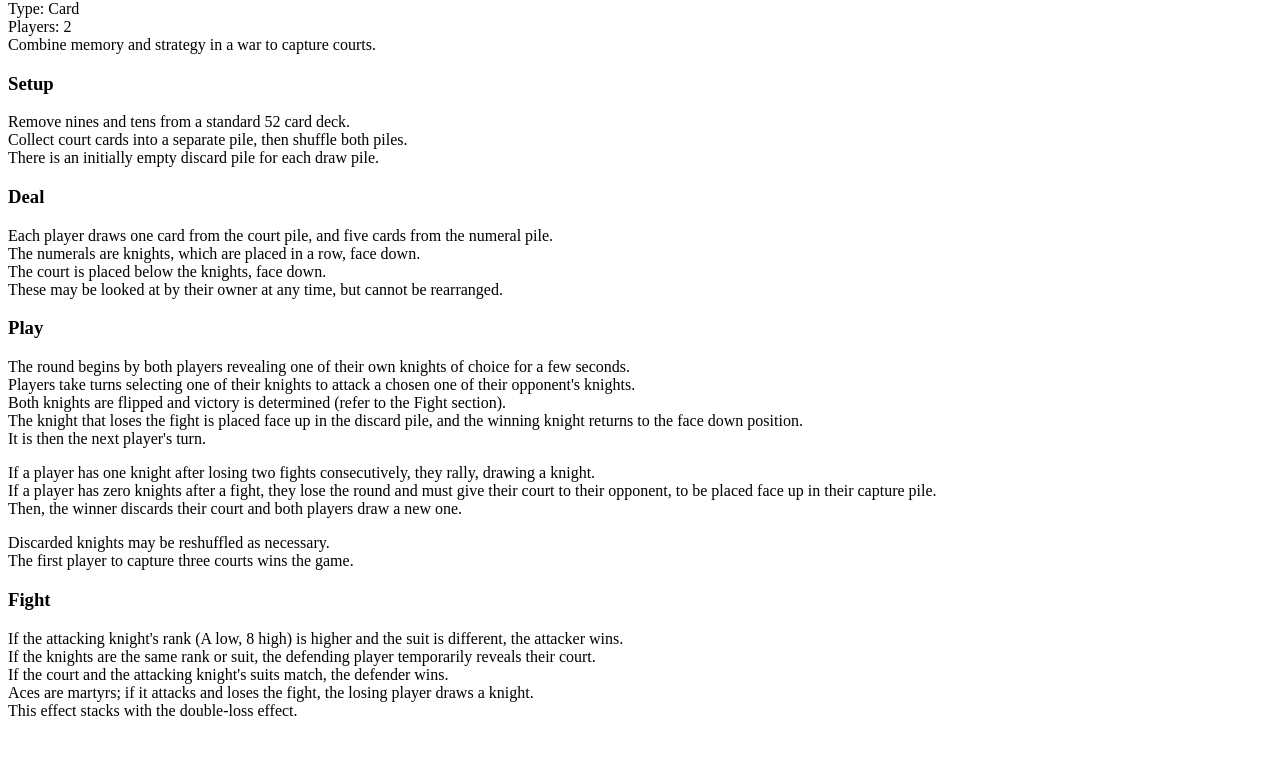
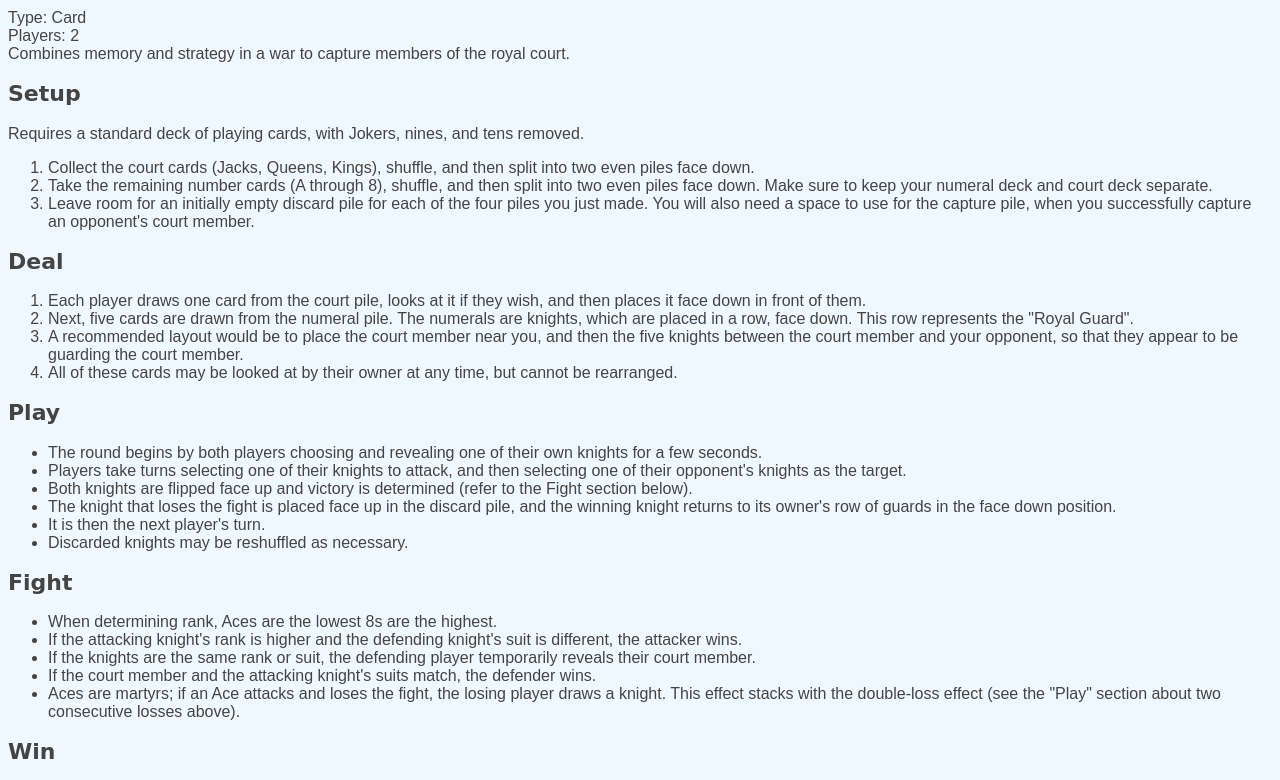
Before and after one commit to Andrew565/vesdii.github.io, a plain HTML site: page games/conquest/index.html in a window 1280 px wide. Shown: the part 80-860 px from the top of the page. Before the commit the page ends 816 px from the top, so only its background shows below. Drawn offline with Linux system fonts and the light colour scheme.

Commit message:
Suggested tweaks to make rules more readable
Fixed a few typos, added a little clarifying language, spruced up the styles, and re-organized the list items just a little bit.

```diff
--- a/games/conquest/index.html
+++ b/games/conquest/index.html
@@ -2,57 +2,109 @@
 <html>
   <head>
     <title>Conquest</title>
+    <style>
+      body {
+        font-family: sans-serif;
+        background-color: aliceblue;
+        color: #444444;
+      }
+
+      h1,
+      h2,
+      h3 {
+        font-family: cursive;
+        font-size: 22px;
+      }
+
+      h1 {
+        font-size: 36px;
+      }
+
+      ul.stats {
+        list-style: none;
+        padding: 0;
+      }
+    </style>
   </head>
   <body>
     <h1>Conquest</h1>
-	<p>
-	Type: Card<br>
-	Players: 2<br>
-	Combine memory and strategy in a war to capture courts.<br>
-	</p>
+    <ul class="stats">
+      <li>Type: Card</li>
+      <li>Players: 2</li>
+      <li>Combines memory and strategy in a war to capture members of the royal court.</li>
+    </ul>
 
-	<h3>Setup</h3>
-	<p>
-	Remove nines and tens from a standard 52 card deck.<br>
-	Collect court cards into a separate pile, then shuffle both piles.<br>
-	There is an initially empty discard pile for each draw pile.<br>
-	</p>
+    <h2>Setup</h2>
+    <p>Requires a standard deck of playing cards, with Jokers, nines, and tens removed.</p>
 
-	<h3>Deal</h3>
-	<p>
-	Each player draws one card from the court pile, and five cards from the numeral pile.<br>
-	The numerals are knights, which are placed in a row, face down.<br>
-	The court is placed below the knights, face down.<br>
-	These may be looked at by their owner at any time, but cannot be rearranged.<br>
-	</p>
+    <ol>
+      <li>Collect the court cards (Jacks, Queens, Kings), shuffle, and then split into two even piles face down.</li>
+      <li>
+        Take the remaining number cards (A through 8), shuffle, and then split into two even piles face down. Make sure
+        to keep your numeral deck and court deck separate.
+      </li>
+      <li>
+        Leave room for an initially empty discard pile for each of the four piles you just made. You will also need a
+        space to use for the capture pile, when you successfully capture an opponent's court member.
+      </li>
+    </ol>
 
-	<h3>Play</h3>
-	<p>
-	The round begins by both players revealing one of their own knights of choice for a few seconds.<br>
-	Players take turns selecting one of their knights to attack a chosen one of their opponent's knights.<br>
-	Both knights are flipped and victory is determined (refer to the Fight section).<br>
-	The knight that loses the fight is placed face up in the discard pile, and the winning knight returns to the face down position.<br>
-	It is then the next player's turn.<br>
-	</p>
+    <h2>Deal</h2>
+    <ol>
+      <li>
+        Each player draws one card from the court pile, looks at it if they wish, and then places it face down in front
+        of them.
+      </li>
+      <li>
+        Next, five cards are drawn from the numeral pile. The numerals are knights, which are placed in a row, face
+        down. This row represents the "Royal Guard".
+      </li>
+      <li>
+        A recommended layout would be to place the court member near you, and then the five knights between the court
+        member and your opponent, so that they appear to be guarding the court member.
+      </li>
+      <li>All of these cards may be looked at by their owner at any time, but cannot be rearranged.</li>
+    </ol>
 
-	<p>
-	If a player has one knight after losing two fights consecutively, they rally, drawing a knight.<br>
-	If a player has zero knights after a fight, they lose the round and must give their court to their opponent, to be placed face up in their capture pile.<br>
-	Then, the winner discards their court and both players draw a new one.<br>
-	</p>
+    <h2>Play</h2>
+    <ul>
+      <li>The round begins by both players choosing and revealing one of their own knights for a few seconds.</li>
+      <li>
+        Players take turns selecting one of their knights to attack, and then selecting one of their opponent's knights
+        as the target.
+      </li>
+      <li>Both knights are flipped face up and victory is determined (refer to the Fight section below).</li>
+      <li>
+        The knight that loses the fight is placed face up in the discard pile, and the winning knight returns to its
+        owner's row of guards in the face down position.
+      </li>
+      <li>It is then the next player's turn.</li>
+      <li>Discarded knights may be reshuffled as necessary.<br /></li>
+    </ul>
 
-	<p>
-	Discarded knights may be reshuffled as necessary.<br>
-	The first player to capture three courts wins the game.<br>
-	</p>
+    <h2>Fight</h2>
+    <ul>
+      <li>When determining rank, Aces are the lowest 8s are the highest.</li>
+      <li>If the attacking knight's rank is higher and the defending knight's suit is different, the attacker wins.</li>
+      <li>If the knights are the same rank or suit, the defending player temporarily reveals their court member.</li>
+      <li>If the court member and the attacking knight's suits match, the defender wins.</li>
+      <li>
+        Aces are martyrs; if an Ace attacks and loses the fight, the losing player draws a knight. This effect stacks
+        with the double-loss effect (see the "Play" section about two consecutive losses above).
+      </li>
+    </ul>
 
-	<h3>Fight</h3>
-	<p>
-	If the attacking knight's rank (A low, 8 high) is higher and the suit is different, the attacker wins.<br>
-	If the knights are the same rank or suit, the defending player temporarily reveals their court.<br>
-	If the court and the attacking knight's suits match, the defender wins.<br>
-	Aces are martyrs; if it attacks and loses the fight, the losing player draws a knight.<br>
-	This effect stacks with the double-loss effect.<br>
-	</p>
+    <h2>Win</h2>
+    <ul>
+      <li>If a player has one knight after losing two fights consecutively, they rally, and draw another knight.</li>
+      <li>
+        If a player has zero knights after a fight, they lose the round and must give their court member to their
+        opponent, who places the card face up in their capture pile.
+      </li>
+      <li>
+        Then, the winner discards their own court member, and each player draws a new one to start the next round.<br />
+      </li>
+      <li>The first player to capture three court members wins the game.</li>
+    </ul>
   </body>
 </html>
```
Lines whose indentation alone changed are shown as unchanged.
